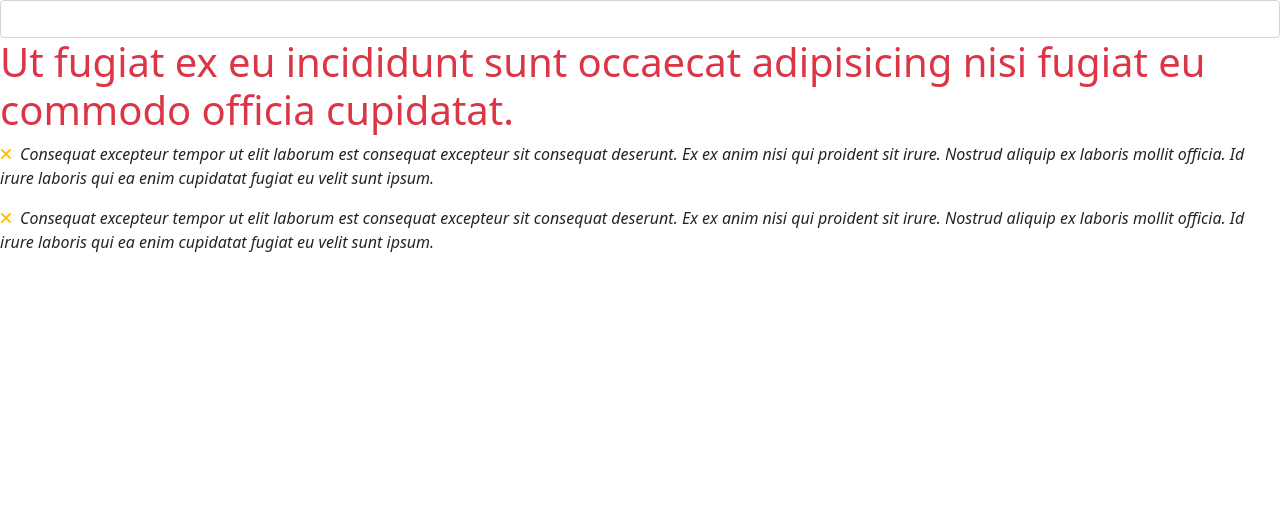
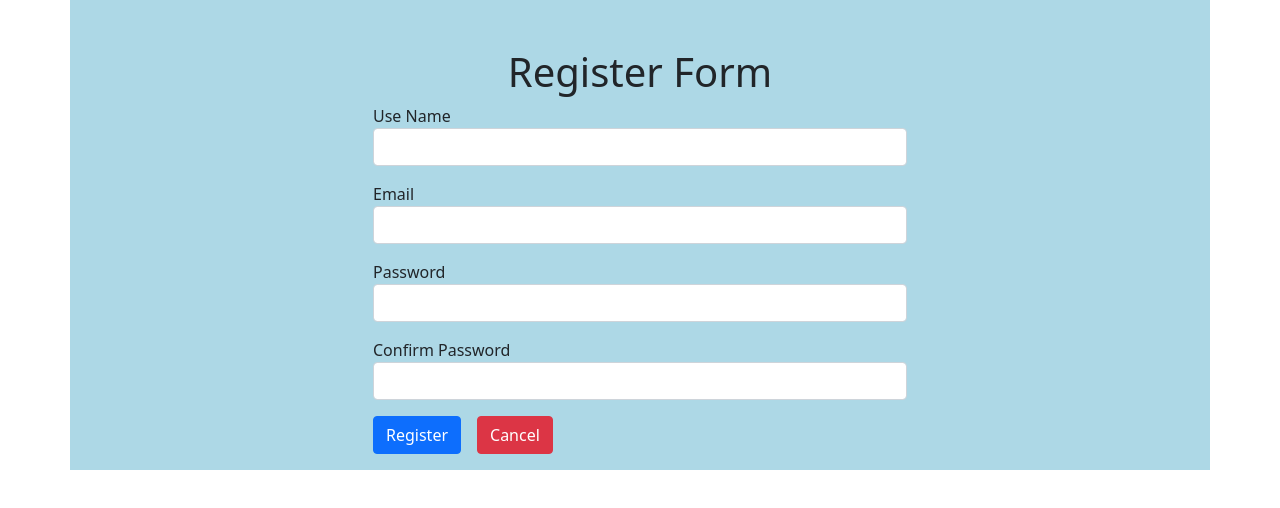
Before and after one commit to lthnhung99/cra-app, a React (Create React App) app: page / in a window 1280 px wide. Shown: the top 508 px of the page. Built offline with nearby package versions, Linux system fonts and the light colour scheme.

Commit message:
validation react-hook-form

```diff
--- a/package.json
+++ b/package.json
@@ -4,14 +4,17 @@
   "private": true,
   "dependencies": {
     "@fortawesome/fontawesome-free": "^6.4.2",
+    "@hookform/resolvers": "^3.3.1",
     "@testing-library/jest-dom": "^5.17.0",
     "@testing-library/react": "^13.4.0",
     "@testing-library/user-event": "^13.5.0",
     "bootstrap": "^5.0.2",
     "react": "^18.2.0",
     "react-dom": "^18.2.0",
+    "react-hook-form": "^7.46.1",
     "react-scripts": "5.0.1",
-    "web-vitals": "^2.1.4"
+    "web-vitals": "^2.1.4",
+    "yup": "^1.2.0"
   },
   "scripts": {
     "start": "react-scripts start",
--- a/src/App.js
+++ b/src/App.js
@@ -1,59 +1,18 @@
-import logo from "./logo.svg";
+
 import "./App.css";
 import React from "react";
 import "../node_modules/bootstrap/dist/css/bootstrap.min.css";
 import "../node_modules/@fortawesome/fontawesome-free/css/all.min.css";
+import RegisterForm from "./components/RegisterForm";
 
-// Class Component -> OOP
-// Function Component -> Hooks
 
-// Component = Element (tag)
-// Hooks = hàm (có sẵn)
 
-// Naming Convention => Pascal Case
-
-class Paragraph extends React.Component {
-  render() {
-    return (
-      // JSX
-      <p className="fst-italic">
-        <i className="fa fa-times me-2 text-warning" />
-        Consequat excepteur tempor ut elit laborum est consequat excepteur sit
-        consequat deserunt. Ex ex anim nisi qui proident sit irure. Nostrud
-        aliquip ex laboris mollit officia. Id irure laboris qui ea enim
-        cupidatat fugiat eu velit sunt ipsum.
-      </p>
-    );
-  }
-}
-
-function Heading() {
-  // logic
-
-  // JSX
+function App() {
   return (
     <>
-      <h1 className="text-danger">
-        Ut fugiat ex eu incididunt sunt occaecat adipisicing nisi fugiat eu
-        commodo officia cupidatat.
-      </h1>
-      <Paragraph />
+    <RegisterForm/>
     </>
   );
 }
 
-function TextField() {
-  return <input className="form-control" />;
-}
-
-function App() {
-  return (
-    <div>
-      <TextField />
-      <Heading />
-      <Paragraph />
-    </div>
-  );
-}
-
 export default App;
--- /dev/null
+++ b/src/components/RegisterForm.jsx
@@ -0,0 +1,64 @@
+import React from "react";
+import { useForm } from "react-hook-form"
+import { yupResolver } from "@hookform/resolvers/yup"
+import * as yup from "yup"
+
+const registerSchema = yup.object({
+    usename: yup.string()
+        .required("Use name là bắt buộc")
+        .max(30, "Use name tối đa là 30 ký tự")
+        .min(5, "Use name tối thiểu là 5 ký tự"),
+    email: yup.string()
+        .required("Email là bắt buộc")
+        .matches(/^(([^<>()[\]\\.,;:\s@"]+(\.[^<>()[\]\\.,;:\s@"]+)*)|(".+"))@((\[[0-9]{1,3}\.[0-9]{1,3}\.[0-9]{1,3}\.[0-9]{1,3}])|(([a-zA-Z\-0-9]+\.)+[a-zA-Z]{2,}))$/, "Email không hợp lệ"),
+    password: yup.string()
+        .required("Password là bắt buộc")
+        .min(8, "Password tối thiểu là 8 ký tự"),
+    confirmPassword: yup.string()
+        .required("Confirm password là bắt buộc")
+        .min(8, "Password tối thiểu là 8 ký tự")
+        .oneOf([yup.ref("password")], "Password không trùng nhau")
+})
+const RegisterForm = () => {
+    const { register, handleSubmit, formState: { errors }, reset } = useForm({
+        resolver: yupResolver(registerSchema)
+    })
+    const handleRegister = (data) => {
+        console.log(data);
+    }
+    return (
+        <div className="container d-flex justify-content-center" style={{ backgroundColor: "lightblue" }}>
+            <div className="row col-md-6">
+                <h1 className="text-center mt-5">Register Form</h1>
+                <form onSubmit={handleSubmit(handleRegister)}>
+                    <div className="form-group mb-3">
+                        <label className="lable-form">Use Name</label>
+                        <input type="text" className="form-control" {...register("usename")} />
+                        <span className="text-danger">{errors?.usename?.message}</span>
+                    </div>
+                    <div className="form-group mb-3">
+                        <label className="lable-form">Email</label>
+                        <input type="text" className="form-control" {...register("email")} />
+                        <span className="text-danger">{errors?.email?.message}</span>
+                    </div>
+                    <div className="form-group mb-3">
+                        <label className="lable-form">Password</label>
+                        <input type="password" className="form-control" {...register("password")} />
+                        <span className="text-danger">{errors?.password?.message}</span>
+                    </div>
+                    <div className="form-group mb-3">
+                        <label className="lable-form">Confirm Password</label>
+                        <input type="password" className="form-control" {...register("confirmPassword")} />
+                        <span className="text-danger">{errors?.confirmPassword?.message}</span>
+                    </div>
+                    <div className="form-group mb-3">
+                        <button type="submit" className="btn btn-primary me-3">Register</button>
+                        <button type="button" className="btn btn-danger" onClick={() => reset()}>Cancel</button>
+                    </div>
+                </form>
+            </div>
+        </div>
+    )
+}
+
+export default RegisterForm;
```
Also changed, not shown: 1 other file (tests, documents, lock files or other folders).
